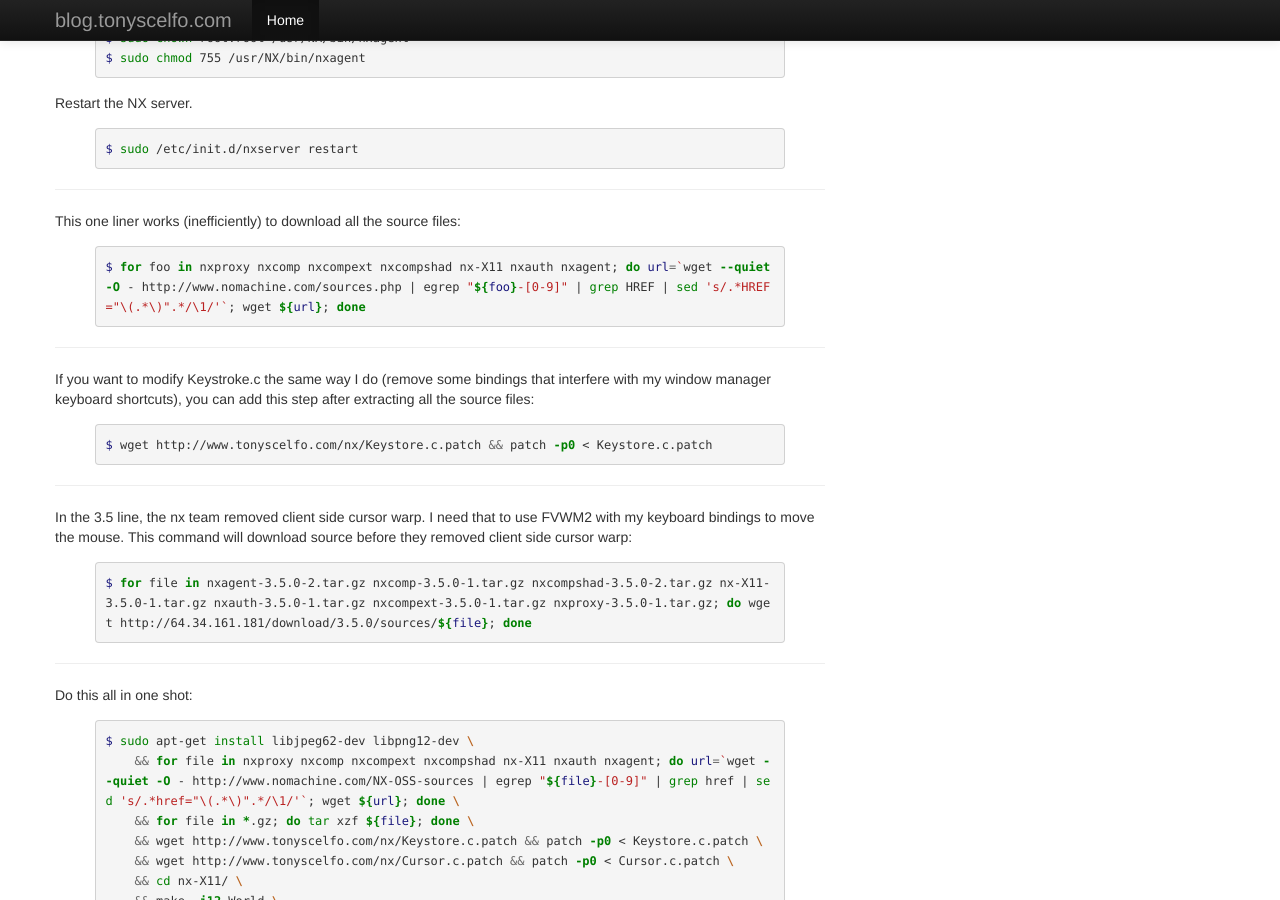
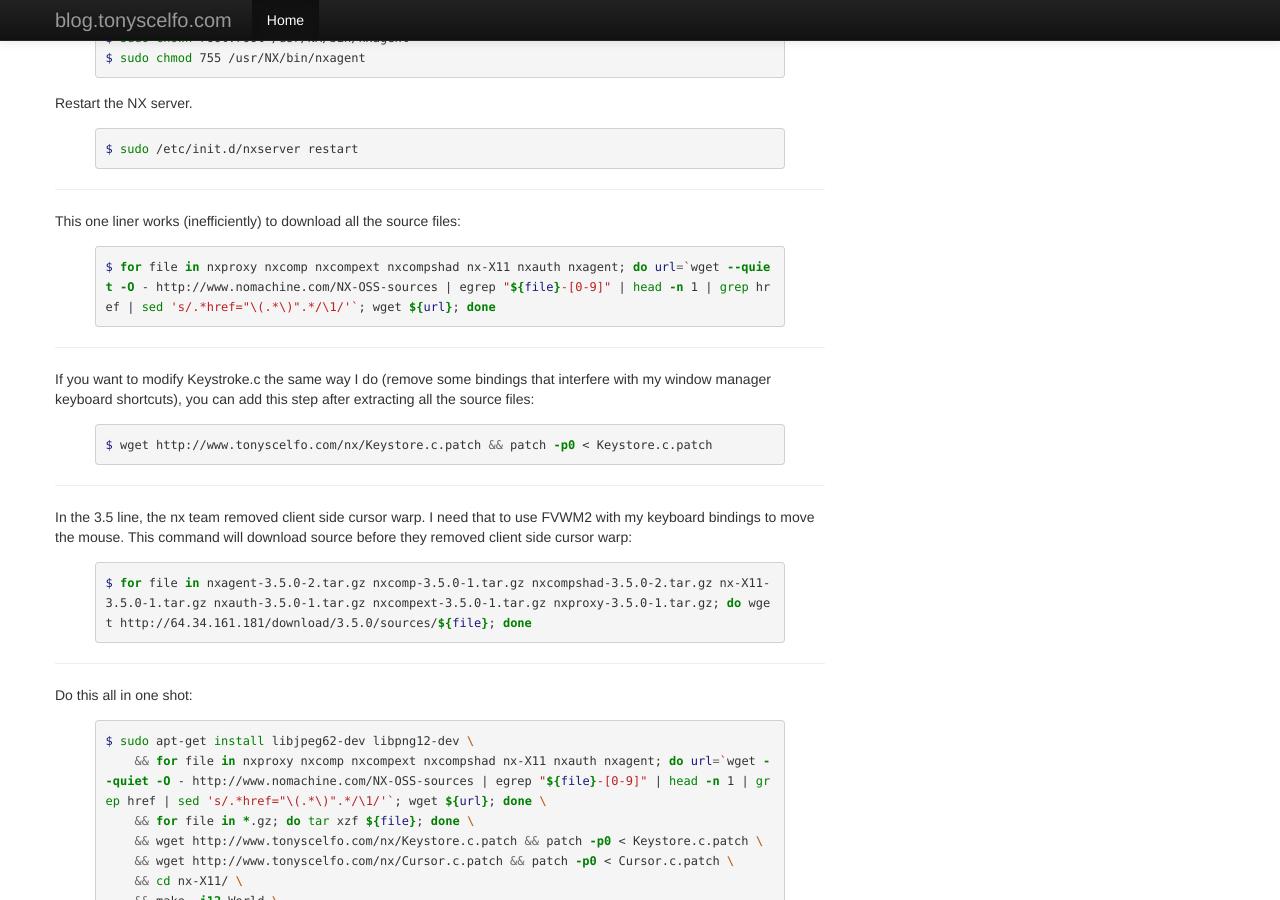
Before and after one commit to mchelen/tonyscelfo.com, a Jekyll site: the page built from _posts/2009-07-29-use-nomachine-free-edition-instead-of.md, in a window 1280 px wide and 900 px high, scrolled down 1693 px. Built offline with Jekyll 4.4.1, drawn with Linux system fonts in a browser that asks for light colours; nearby versions of some CDN libraries; comment, search, counter and statistics services are not loaded.

Commit message:
update more links

```diff
--- a/_posts/2009-07-29-use-nomachine-free-edition-instead-of.md
+++ b/_posts/2009-07-29-use-nomachine-free-edition-instead-of.md
@@ -16,10 +16,10 @@ $ sudo dpkg -i nxserver_X.Y.Z-N_i386.deb
 
 If you are happy with the default configuration of NX server, you can stop here. If you are an OS X user or if you want to change some of the NX key bindings you need to recompile nxagent from source. Take a look at [my FreeNX post](http://blog.tonyscelfo.com/2009/06/freenx-lets-you-use-nomachine-for-free.html) to read more about why you might want to recompile.
 
-If recompiling is for you, start by download the source from the [NX source download page](http://www.nomachine.com/sources.php).  You can get them all in one shot by running:
+If recompiling is for you, start by download the source from the [NX source download page](http://www.nomachine.com/NX-OSS-sources).  You can get them all in one shot by running:
 
 {% highlight bash %}
-$ for file in nxproxy nxcomp nxcompext nxcompshad nx-X11 nxauth nxagent; do url=`wget --quiet -O - http://www.nomachine.com/NX-OSS-sources | egrep "${file}-[0-9]" | grep href | sed 's/.*href="\(.*\)".*/\1/'`; wget ${url}; done
+$ for file in nxproxy nxcomp nxcompext nxcompshad nx-X11 nxauth nxagent; do url=`wget --quiet -O - http://www.nomachine.com/NX-OSS-sources | egrep "${file}-[0-9]" | head -n 1 | grep href | sed 's/.*href="\(.*\)".*/\1/'`; wget ${url}; done
 {% endhighlight %}
 
 Or you can download them one at time.  You'll need these files:
@@ -96,7 +96,7 @@ $ sudo /etc/init.d/nxserver restart
 This one liner works (inefficiently) to download all the source files:
 
 {% highlight bash %}
-$ for foo in nxproxy nxcomp nxcompext nxcompshad nx-X11 nxauth nxagent; do url=`wget --quiet -O - http://www.nomachine.com/sources.php | egrep "${foo}-[0-9]" | grep HREF | sed 's/.*HREF="\(.*\)".*/\1/'`; wget ${url}; done
+$ for file in nxproxy nxcomp nxcompext nxcompshad nx-X11 nxauth nxagent; do url=`wget --quiet -O - http://www.nomachine.com/NX-OSS-sources | egrep "${file}-[0-9]" | head -n 1 | grep href | sed 's/.*href="\(.*\)".*/\1/'`; wget ${url}; done
 {% endhighlight %}
 
 ---
@@ -121,7 +121,7 @@ Do this all in one shot:
 
 {% highlight bash %}
 $ sudo apt-get install libjpeg62-dev libpng12-dev \
-    && for file in nxproxy nxcomp nxcompext nxcompshad nx-X11 nxauth nxagent; do url=`wget --quiet -O - http://www.nomachine.com/NX-OSS-sources | egrep "${file}-[0-9]" | grep href | sed 's/.*href="\(.*\)".*/\1/'`; wget ${url}; done \
+    && for file in nxproxy nxcomp nxcompext nxcompshad nx-X11 nxauth nxagent; do url=`wget --quiet -O - http://www.nomachine.com/NX-OSS-sources | egrep "${file}-[0-9]" | head -n 1 | grep href | sed 's/.*href="\(.*\)".*/\1/'`; wget ${url}; done \
     && for file in *.gz; do tar xzf ${file}; done \
     && wget http://www.tonyscelfo.com/nx/Keystore.c.patch && patch -p0 < Keystore.c.patch \
     && wget http://www.tonyscelfo.com/nx/Cursor.c.patch && patch -p0 < Cursor.c.patch \
```
